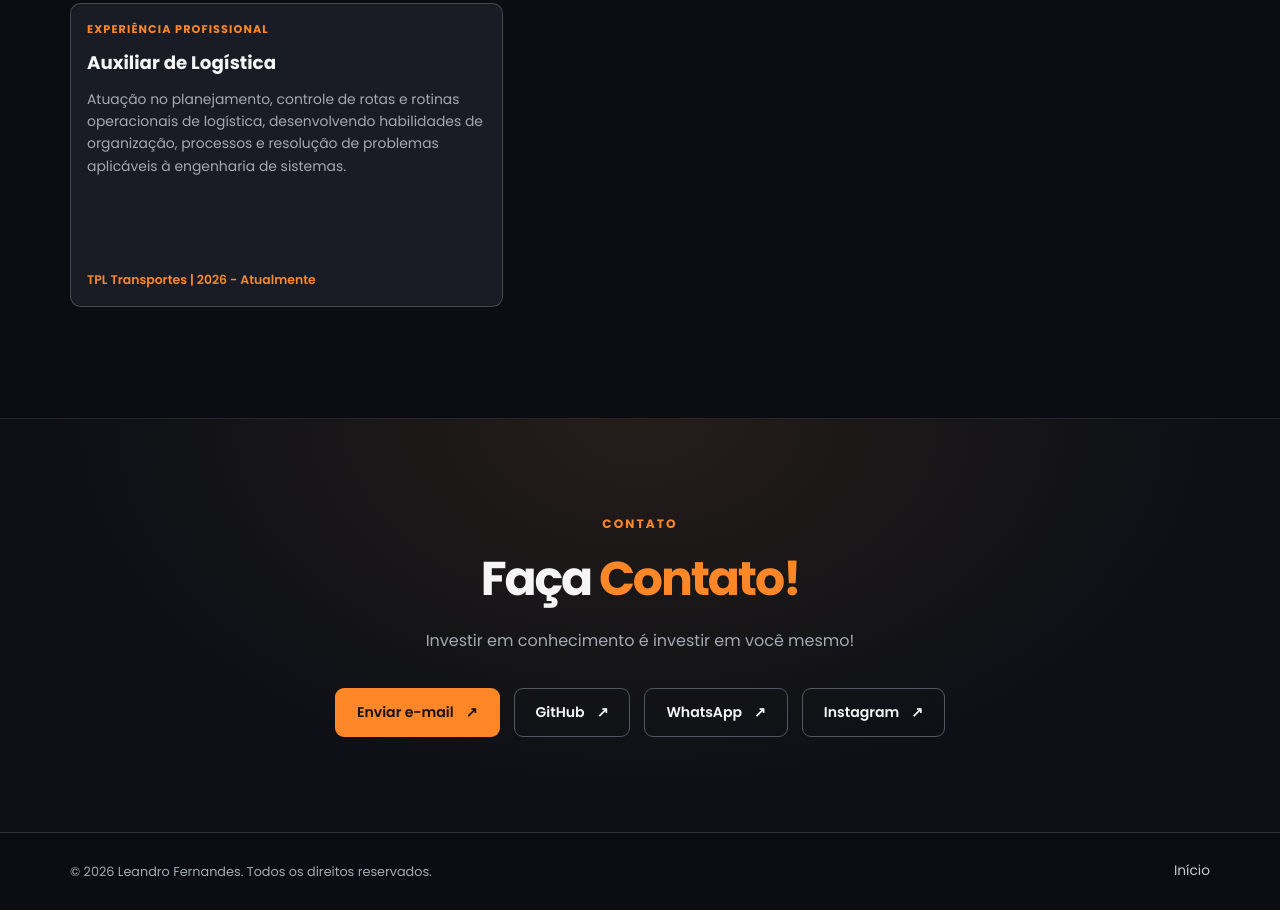
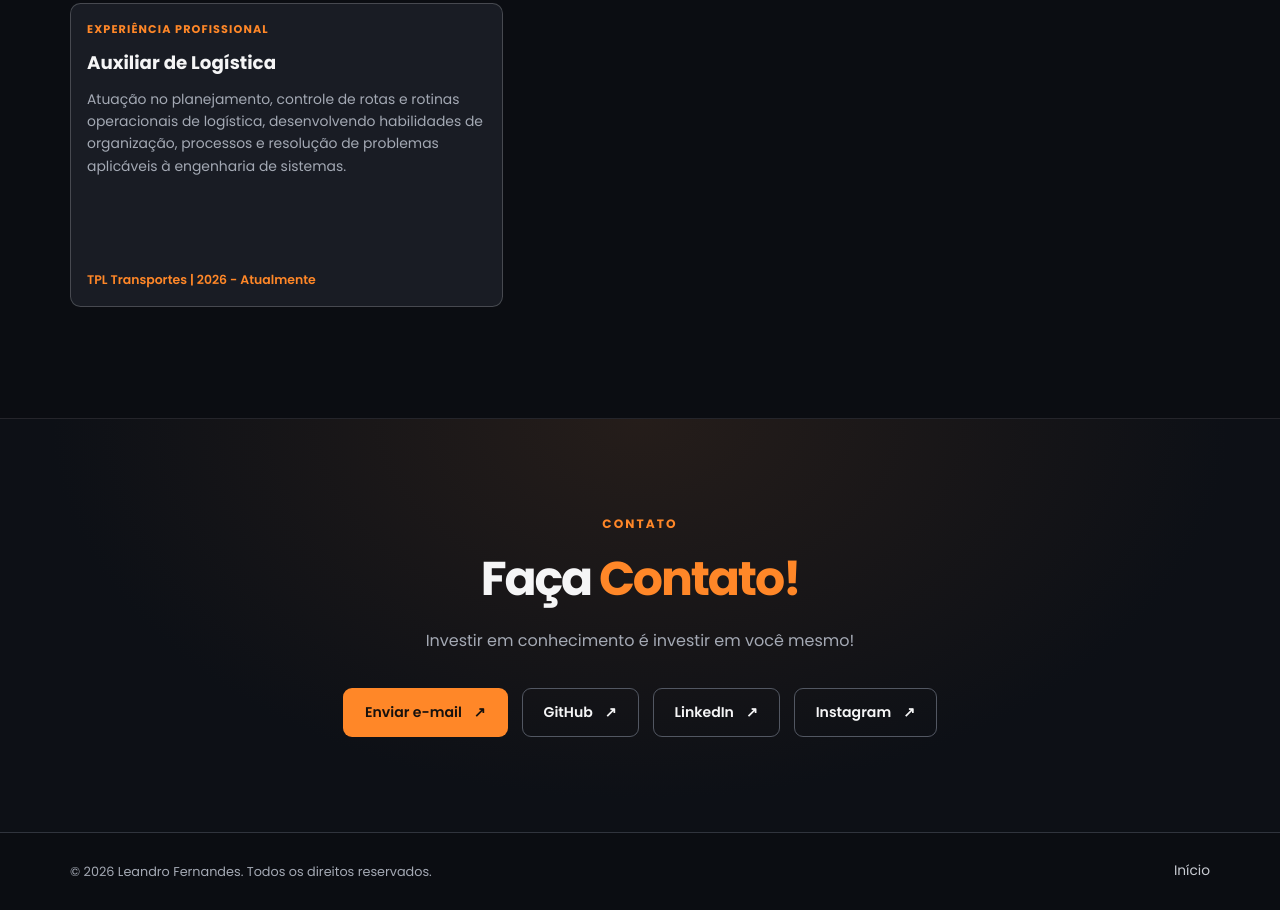
Before and after one commit to leandrofernandesB/portifolio-pessoal, a plain HTML site: page index.html in a window 1280 px wide. Shown: the part 4591-5501 px from the top of the page. Drawn offline with Linux system fonts and the light colour scheme.

Commit message:
outras mudanças

```diff
--- a/index.html
+++ b/index.html
@@ -278,7 +278,7 @@
 
     <section id="contato" class="section contact-section" aria-labelledby="titulo-contato">
       <div class="container contact-content"><p class="section-kicker">CONTATO</p><h2 id="titulo-contato">Faça <span>Contato!</span></h2><p>Investir em conhecimento é investir em você mesmo!</p>
-        <div class="contact-links"><a class="btn btn-primary" href="leandrofernandesb2008@gmail.com" target="_blank" rel="noopener noreferrer">Enviar e-mail <span aria-hidden="true">↗</span></a><a class="btn btn-outline" href="https://github.com/leandrofernandesB" target="_blank" rel="noopener noreferrer">GitHub <span aria-hidden="true">↗</span></a><a class="btn btn-outline" href="https://www.linkedin.com/in/leandro-fernandes-766a02355/" target="_blank" rel="noopener noreferrer">WhatsApp <span aria-hidden="true">↗</span></a><a class="btn btn-outline" href="https://www.instagram.com/leandro.fbarbosa/" target="_blank" rel="noopener noreferrer" aria-label="Instagram — substitua pelo link do seu perfil">Instagram <span aria-hidden="true">↗</span></a></div>
+        <div class="contact-links"><a class="btn btn-primary" href="leandrofernandesb2008@gmail.com" target="_blank" rel="noopener noreferrer">Enviar e-mail <span aria-hidden="true">↗</span></a><a class="btn btn-outline" href="https://github.com/leandrofernandesB" target="_blank" rel="noopener noreferrer">GitHub <span aria-hidden="true">↗</span></a><a class="btn btn-outline" href="https://www.linkedin.com/in/leandro-fernandes-766a02355/" target="_blank" rel="noopener noreferrer">LinkedIn <span aria-hidden="true">↗</span></a><a class="btn btn-outline" href="https://www.instagram.com/leandro.fbarbosa/" target="_blank" rel="noopener noreferrer" aria-label="Instagram — substitua pelo link do seu perfil">Instagram <span aria-hidden="true">↗</span></a></div>
       </div>
     </section>
   </main>
```
